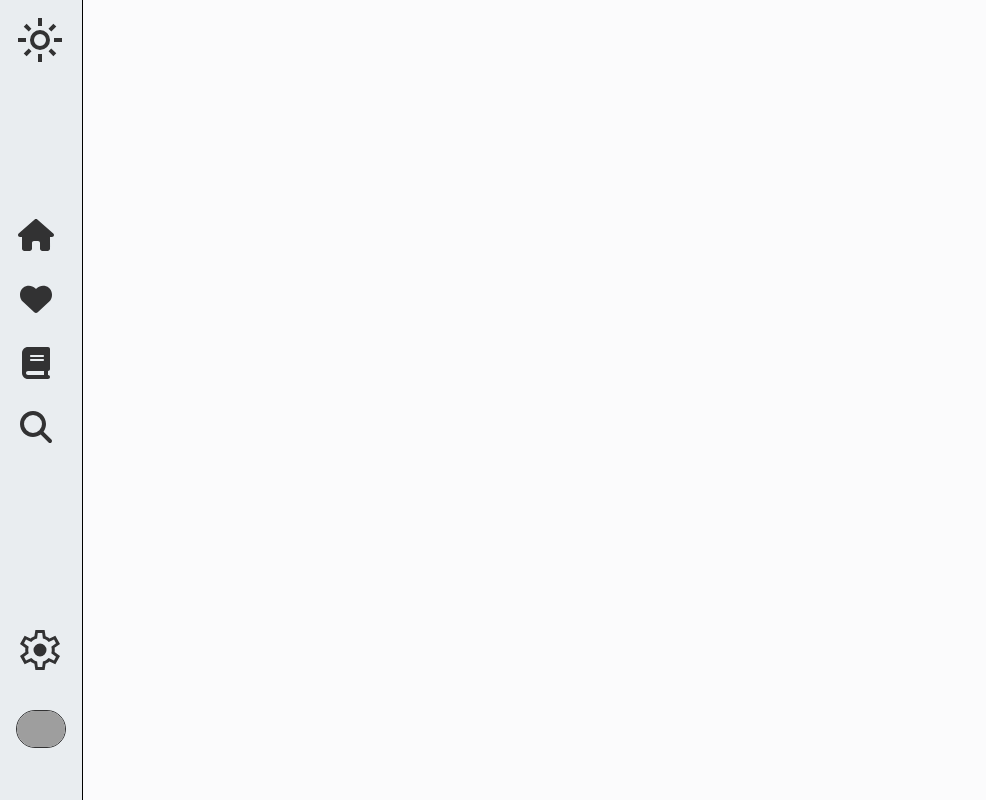
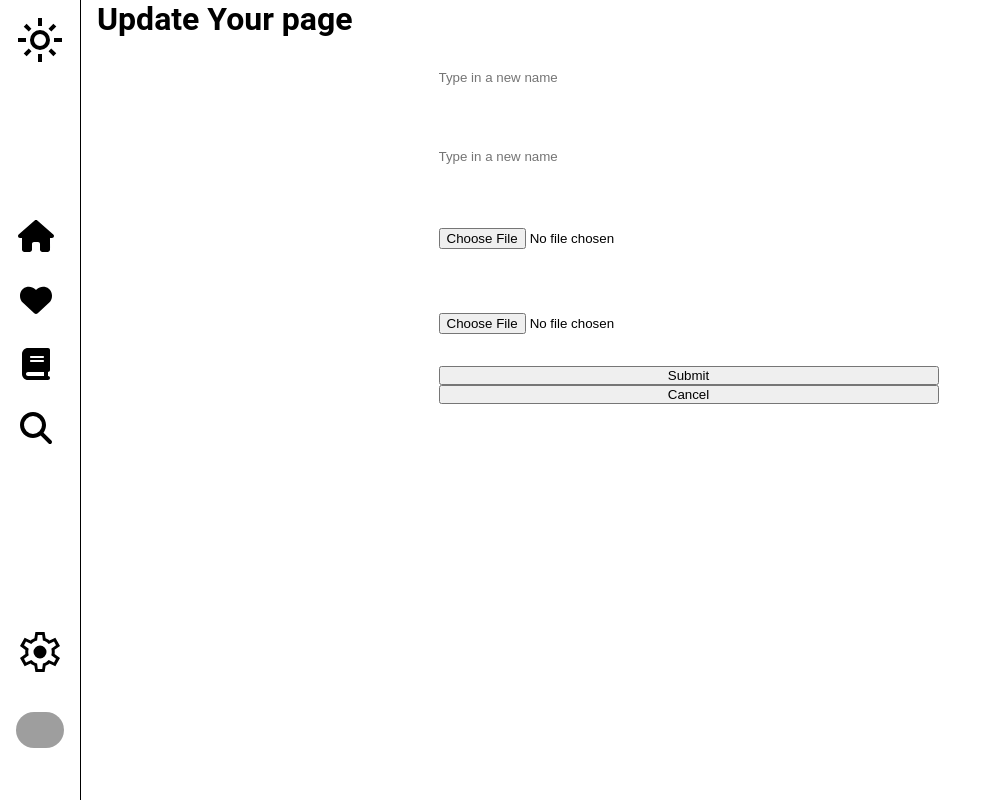
Before and after one commit to DaChoco/music_player, a React (Vite) app in the folder frontend/: page /profile/update in a window 1280 px wide. Before the commit this address had no page. Shown: the whole page, without its empty margins (0-986 px from the left). Built offline with nearby package versions, Linux system fonts and the light colour scheme; grey boxes are pictures that could not be loaded.

Commit message:
improved styling on all pages

```diff
--- a/frontend/src/App.tsx
+++ b/frontend/src/App.tsx
@@ -2,7 +2,7 @@
 import './styles/App.css'
 import { Route, Routes } from 'react-router-dom'
 
-import { LibraryPage, SearchPage, LandingPage, ProfilePage } from './pages'
+import { LibraryPage, SearchPage, LandingPage, ProfilePage, UpdateProfile } from './pages'
 import { Sidenav } from './components'
 import {CreateAudioContext} from './contexts/audioContext'
 function App() {
@@ -19,6 +19,7 @@ function App() {
       <Route path='/favorites'></Route>
 
       <Route path='/profile' element={<ProfilePage></ProfilePage>}></Route>
+      <Route path='/profile/update' element={<UpdateProfile></UpdateProfile>}></Route>
 
       <Route path='/library/songs'></Route>
       <Route path='/library/songs/:songID/page'></Route> {/* This is the page for the song player */}
@@ -28,7 +29,7 @@ function App() {
 
 
     </Routes>
-    <Sidenav></Sidenav>
+
 </CreateAudioContext>
   )
 }
--- a/frontend/src/components/custombar.css
+++ b/frontend/src/components/custombar.css
@@ -1,19 +1,19 @@
 .controls{
 
-    width: 100%;
+    width: 90%;
     display: flex;
     flex-direction: column;
     align-items: center;
     align-content: center;
     justify-content: space-between;
-    position: absolute;
+
     min-height: 100%;
 }
 
 
 input.progress-bar{
     appearance: none;
-    width: 100vw1;
+    width: 90%;
     height: 16px;
     background-color: transparent;
     cursor: pointer;
@@ -32,9 +32,9 @@ input[type="range"]::-webkit-slider-runnable-track{
     -webkit-appearance: none;
     height: 16px;
     width: 16px;
-    background: #4caf50;
+    background: #6c2569;
     border-radius: 50%;
-    margin-top: -4px; /* Centers the thumb vertically */
+    margin-top: 0px; /* Centers the thumb vertically */
     cursor: pointer;
 
   }
@@ -49,7 +49,7 @@ input[type="range"]::-webkit-slider-runnable-track{
 
 .custom-bar{
     width: 100%;
-    position: relative;
+    grid-area: audio;
 }
 
 .custom-img-bar{
--- a/frontend/src/components/custombar.tsx
+++ b/frontend/src/components/custombar.tsx
@@ -24,6 +24,7 @@ function CustomAudioBar(){
         const newProgress = Number(e.target.value)
         if (soundbar.current) {
             const newTime: Number = Number(newProgress / 100) * soundbar.current?.duration
+            console.log(newTime)
             soundbar.current.currentTime = Number(newTime)
             let percent = Math.floor((soundbar.current.currentTime / soundbar.current.duration) * 100)
             setAudioprogress(percent)
@@ -42,16 +43,24 @@ function CustomAudioBar(){
         <div className="audio-bar-container custom-bar">
 
                 <img src={audioimg ?? undefined} alt="" className="song-playing custom-img-bar" />
-                <audio ref={soundbar} src={audio ?? undefined} preload="auto" onEnded={handleEnded} onLoadStart={()=>setIsloading(true)} onLoadedData={()=>setIsloading(false)}></audio>
+                <audio ref={soundbar} src={audio ?? undefined} preload="auto" onEnded={handleEnded} onLoadStart={()=>setIsloading(true)} onLoadedData={()=>setIsloading(false)} onTimeUpdate={() => {
+                        if (soundbar.current) {
+
+                            const percent = (soundbar.current.currentTime / soundbar.current.duration) * 100;
+
+                            setAudioprogress(percent || 0);
+                        }}}></audio>
                 <div className="controls">
                 <input placeholder="scroll" type="range" className="progress-bar"
-                    min={0} value={audioprogress} max={100} onChange={handleTimeUpdate}
+                    min={0} value={Math.floor(audioprogress)} max={100} onChange={handleTimeUpdate}
                     onMouseDown={handleTimeUpdateBegin}
-                    onTouchStart={handleTimeUpdateBegin} onTouchEnd={handleTimeUpdateBegin}></input>
+                    onTouchStart={handleTimeUpdateBegin} onTouchEnd={handleTimeUpdateBegin} ></input>
                 <div className="pause-play">
+
                     <button type="button" className="play-button" onClick={() => {
-                        if (isloading) return
-                        if (isPlaying) {
+                        if (isloading) {return}
+
+                        if (isPlaying === true) {
                             soundbar.current?.pause()
                             handlePause()
                         } else {
@@ -59,8 +68,8 @@ function CustomAudioBar(){
                             handlePlay()
                         }
                     }}>
-                        {!isPlaying ? (<svg xmlns="http://www.w3.org/2000/svg" height="24px" viewBox="0 -960 960 960" width="24px" fill="#000000"><path d="M520-200v-560h240v560H520Zm-320 0v-560h240v560H200Zm400-80h80v-400h-80v400Zm-320 0h80v-400h-80v400Zm0-400v400-400Zm320 0v400-400Z"/></svg>)
-                        : (<svg xmlns="http://www.w3.org/2000/svg" height="24px" viewBox="0 -960 960 960" width="24px" fill="#000000"><path d="M320-200v-560l440 280-440 280Zm80-280Zm0 134 210-134-210-134v268Z"/></svg>)}
+                        {!isPlaying ? (<svg xmlns="http://www.w3.org/2000/svg" height="24px" viewBox="0 -960 960 960" width="24px" fill="#000000"><path d="M320-200v-560l440 280-440 280Zm80-280Zm0 134 210-134-210-134v268Z"/></svg>)
+                        : (<svg xmlns="http://www.w3.org/2000/svg" height="24px" viewBox="0 -960 960 960" width="24px" fill="#000000"><path d="M520-200v-560h240v560H520Zm-320 0v-560h240v560H200Zm400-80h80v-400h-80v400Zm-320 0h80v-400h-80v400Zm0-400v400-400Zm320 0v400-400Z"/></svg>)}
                     </button>
 
 
--- a/frontend/src/components/sidenav.tsx
+++ b/frontend/src/components/sidenav.tsx
@@ -11,28 +11,50 @@ function Sidenav(){
     const handleProfileinfo = () => setProfileinfo(!profileinfo)
     const htmlelement = document.documentElement
 
-      useEffect(()=>{
-            const handleToggleDark = ()=> {
+    useEffect(()=>{
+        const oldtheme = localStorage.getItem("dark-mode");
 
-                if (dark === false){
+            if (oldtheme){
+
+                if (oldtheme == "dark"){
+                    console.log(oldtheme)
+                    setDark(true)
+                    htmlelement.setAttribute("data-theme", "dark");
+                }
+                else if (oldtheme == "light") {
+                    setDark(false)
                     htmlelement.setAttribute("data-theme", "light");
-                }
-                else{
-                    htmlelement.setAttribute("data-theme", "dark")
+
                 }
 
             }
 
-            handleToggleDark();
-        }, [dark])
+    },[])
+
+    const handleToggleDark = ()=> {
+
+        if (dark === false){
+            setDark(false)
+            htmlelement.setAttribute("data-theme", "dark");
+            localStorage.setItem("dark-mode", "dark")
+        }
+        else{
+            setDark(true)
+            htmlelement.setAttribute("data-theme", "light");
+            localStorage.setItem("dark-mode", "light")
+
+        }
+
+    }
+
 
 return(
 <nav className="sidenav-container">
     <div className="menu-top-btn">
         {dark === false ? (
-            <svg  onClick={()=>setDark(!dark)} className='icon-list-item light-dark-icons' xmlns="http://www.w3.org/2000/svg"  viewBox="0 -960 960 960" ><path d="M480-360q50 0 85-35t35-85q0-50-35-85t-85-35q-50 0-85 35t-35 85q0 50 35 85t85 35Zm0 80q-83 0-141.5-58.5T280-480q0-83 58.5-141.5T480-680q83 0 141.5 58.5T680-480q0 83-58.5 141.5T480-280ZM200-440H40v-80h160v80Zm720 0H760v-80h160v80ZM440-760v-160h80v160h-80Zm0 720v-160h80v160h-80ZM256-650l-101-97 57-59 96 100-52 56Zm492 496-97-101 53-55 101 97-57 59Zm-98-550 97-101 59 57-100 96-56-52ZM154-212l101-97 55 53-97 101-59-57Zm326-268Z"/></svg>
+            <svg  onClick={handleToggleDark} className='icon-list-item light-dark-icons' xmlns="http://www.w3.org/2000/svg"  viewBox="0 -960 960 960" ><path d="M480-360q50 0 85-35t35-85q0-50-35-85t-85-35q-50 0-85 35t-35 85q0 50 35 85t85 35Zm0 80q-83 0-141.5-58.5T280-480q0-83 58.5-141.5T480-680q83 0 141.5 58.5T680-480q0 83-58.5 141.5T480-280ZM200-440H40v-80h160v80Zm720 0H760v-80h160v80ZM440-760v-160h80v160h-80Zm0 720v-160h80v160h-80ZM256-650l-101-97 57-59 96 100-52 56Zm492 496-97-101 53-55 101 97-57 59Zm-98-550 97-101 59 57-100 96-56-52ZM154-212l101-97 55 53-97 101-59-57Zm326-268Z"/></svg>
             ):(
-                <svg onClick={()=>setDark(!dark)} className='icon-list-item light-dark-icons' xmlns="http://www.w3.org/2000/svg"  viewBox="0 -960 960 960"><path d="M480-120q-150 0-255-105T120-480q0-150 105-255t255-105q14 0 27.5 1t26.5 3q-41 29-65.5 75.5T444-660q0 90 63 153t153 63q55 0 101-24.5t75-65.5q2 13 3 26.5t1 27.5q0 150-105 255T480-120Zm0-80q88 0 158-48.5T740-375q-20 5-40 8t-40 3q-123 0-209.5-86.5T364-660q0-20 3-40t8-40q-78 32-126.5 102T200-480q0 116 82 198t198 82Zm-10-270Z"/></svg>)}
+                <svg onClick={handleToggleDark} className='icon-list-item light-dark-icons' xmlns="http://www.w3.org/2000/svg"  viewBox="0 -960 960 960"><path d="M480-120q-150 0-255-105T120-480q0-150 105-255t255-105q14 0 27.5 1t26.5 3q-41 29-65.5 75.5T444-660q0 90 63 153t153 63q55 0 101-24.5t75-65.5q2 13 3 26.5t1 27.5q0 150-105 255T480-120Zm0-80q88 0 158-48.5T740-375q-20 5-40 8t-40 3q-123 0-209.5-86.5T364-660q0-20 3-40t8-40q-78 32-126.5 102T200-480q0 116 82 198t198 82Zm-10-270Z"/></svg>)}
 
     </div>
 
@@ -45,8 +67,8 @@ return(
         </ul>
 
         <ul className="menu-items">
-            <li><Link to={"/profile"}><svg className='icon-list-item light-dark-icons' xmlns="http://www.w3.org/2000/svg"  viewBox="0 -960 960 960" fill="#000000"><path d="m388-80-20-126q-19-7-40-19t-37-25l-118 54-93-164 108-79q-2-9-2.5-20.5T185-480q0-9 .5-20.5T188-521L80-600l93-164 118 54q16-13 37-25t40-18l20-127h184l20 126q19 7 40.5 18.5T669-710l118-54 93 164-108 77q2 10 2.5 21.5t.5 21.5q0 10-.5 21t-2.5 21l108 78-93 164-118-54q-16 13-36.5 25.5T592-206L572-80H388Zm48-60h88l14-112q33-8 62.5-25t53.5-41l106 46 40-72-94-69q4-17 6.5-33.5T715-480q0-17-2-33.5t-7-33.5l94-69-40-72-106 46q-23-26-52-43.5T538-708l-14-112h-88l-14 112q-34 7-63.5 24T306-642l-106-46-40 72 94 69q-4 17-6.5 33.5T245-480q0 17 2.5 33.5T254-413l-94 69 40 72 106-46q24 24 53.5 41t62.5 25l14 112Zm44-210q54 0 92-38t38-92q0-54-38-92t-92-38q-54 0-92 38t-38 92q0 54 38 92t92 38Zm0-130Z"/></svg></Link></li>
-            <li><img onClick={handleProfileinfo} src={profileicon ?? undefined} alt="Profile Picture" className="user-icon icon-list-item" /></li>
+            <li><Link to={"/profile/update"}><svg className='icon-list-item light-dark-icons' xmlns="http://www.w3.org/2000/svg"  viewBox="0 -960 960 960" fill="#000000"><path d="m388-80-20-126q-19-7-40-19t-37-25l-118 54-93-164 108-79q-2-9-2.5-20.5T185-480q0-9 .5-20.5T188-521L80-600l93-164 118 54q16-13 37-25t40-18l20-127h184l20 126q19 7 40.5 18.5T669-710l118-54 93 164-108 77q2 10 2.5 21.5t.5 21.5q0 10-.5 21t-2.5 21l108 78-93 164-118-54q-16 13-36.5 25.5T592-206L572-80H388Zm48-60h88l14-112q33-8 62.5-25t53.5-41l106 46 40-72-94-69q4-17 6.5-33.5T715-480q0-17-2-33.5t-7-33.5l94-69-40-72-106 46q-23-26-52-43.5T538-708l-14-112h-88l-14 112q-34 7-63.5 24T306-642l-106-46-40 72 94 69q-4 17-6.5 33.5T245-480q0 17 2.5 33.5T254-413l-94 69 40 72 106-46q24 24 53.5 41t62.5 25l14 112Zm44-210q54 0 92-38t38-92q0-54-38-92t-92-38q-54 0-92 38t-38 92q0 54 38 92t92 38Zm0-130Z"/></svg></Link></li>
+            <li><img onClick={handleProfileinfo}  src={profileicon ?? undefined} alt="Profile Picture" className="user-icon icon-list-item" /></li>
 
             {profileinfo === true && (
                 <li className="summary-profile-show">
--- a/frontend/src/pages/Landing.tsx
+++ b/frontend/src/pages/Landing.tsx
@@ -2,7 +2,7 @@
 import { SongTable } from "../components"
 import { getLatestSongs } from "../apicalls/getSongs"
 import { useEffect, useState, useRef } from "react"
-
+import { Sidenav } from '../components'
 import { useAudioContext } from "../contexts/audioContext"
 import submitDownload from "../apicalls/submitDownload"
 import "../styles/Landing.css"
@@ -70,15 +70,16 @@ function LandingPage(){
 
 
     return (
-        <div className="landing-container">
+        <div className="landing-container website-content-area">
+            <Sidenav></Sidenav>
             {isloading && (
                 <div className="loading-container"></div>
             )}
 
-
+            <div className="content-wrap">
                 <h1 className="intro-text">Welcome to the Music Player</h1>
 
-            <form className="input-section" onSubmit={async (e)=> {
+                <form className="input-section" onSubmit={async (e) => {
                     e.preventDefault();
                     setIsloading(true);
                     await submitDownload(query, setArrofSongs);
@@ -90,7 +91,7 @@ function LandingPage(){
                         <label htmlFor="YT-MP4">Please type in a valid URL</label>
                         <div className="input-wrap">
 
-                <input type="text" className="url-to-music" id="YT-MP4" placeholder="Type a url" value={query} onChange={(e)=> setQuery(e.target.value)}/>
+                            <input type="text" className="url-to-music" id="YT-MP4" placeholder="Type a url" value={query} onChange={(e) => setQuery(e.target.value)} />
                             <button type="submit" className="submit-url">Submit</button>
 
                         </div>
@@ -98,13 +99,14 @@ function LandingPage(){
 
                 </form>
 
-            {arrofSongs?.length > 0 && (<SongTable songs={arrofSongs}/>)}
+                {arrofSongs?.length > 0 && (<SongTable songs={arrofSongs} />)}
 
                 <div className="audio-bar-container">
                     <img src={audioimg ?? undefined} alt="" className="song-playing" />
                     {audio !== undefined && (
                         <audio className="audio-bar" src={audio ?? undefined} ref={soundbar} controls ></audio>
                     )}
+                </div>
             </div>
 
 
--- /dev/null
+++ b/frontend/src/pages/UpdateProfile.tsx
@@ -0,0 +1,42 @@
+import "../styles/Profile.css"
+import "../styles/App.css"
+import { Sidenav } from "../components"
+import { useState } from "react"
+function UpdateProfile(){
+    interface FORMINFO {
+        username: string,
+        email: string,
+        userfile: File | null,
+        userbanner: File | null
+    }
+    const [forminfo, setForminfo] = useState<FORMINFO>({username: "", email: "", userfile: null, userbanner: null})
+
+
+    const handleToggleFiles = (e: React.ChangeEvent<HTMLInputElement>)=>{
+        if (e.target.files && e.target.files.length > 0){
+            setForminfo(prev => ({...prev, userfile: e.target.files![0]}))
+
+        }
+
+
+    }
+    return(
+        <div className="update-container website-content-area">
+            <Sidenav></Sidenav>
+            <div className="content-wrap">
+                <h1>Update Your page</h1>
+                <form className="user-input-update">
+                    <input type="text" placeholder="Type in a new name" value={forminfo.username ?? null} />
+                    <input type="text" placeholder="Type in a new name" value={forminfo.email} />
+                    <input type="file" placeholder="Type in a new name" onChange={handleToggleFiles}  />
+                    <input type="file" placeholder="Type in a new name" onChange={handleToggleFiles}/>
+
+                    <button type="submit">Submit</button>
+                    <button type="button">Cancel</button>
+                </form>
+            </div>
+        </div>
+    )
+}
+
+export default UpdateProfile
--- a/frontend/src/pages/index.tsx
+++ b/frontend/src/pages/index.tsx
@@ -2,3 +2,4 @@ export {default as LibraryPage} from './Library'
 export {default as SearchPage} from './Search'
 export {default as LandingPage} from './Landing'
 export {default as ProfilePage} from './profile'
+export {default as UpdateProfile} from "./UpdateProfile"
--- a/frontend/src/pages/profile.tsx
+++ b/frontend/src/pages/profile.tsx
@@ -1,13 +1,15 @@
 import "../styles/profile.css"
+import "../styles/App.css"
 import { Albumbox, CustomAudioBar } from "../components"
 import { getLatestSongs } from "../apicalls/getSongs"
 import { useState, useEffect } from "react"
 import { Albumboxtype } from "../components/albumbox"
 import { useAudioContext } from "../contexts/audioContext"
-function ProfilePage(){
-    const [arrofAlbums, setArrofAlbums] = useState<Albumboxtype[]>([{song_cover: "", song_name: "", song_img_url: "", album_cover: "", album_name: "", artist_name: ""}])
+import { Sidenav } from "../components"
+function ProfilePage() {
+    const [arrofAlbums, setArrofAlbums] = useState<Albumboxtype[]>([{ song_cover: "", song_name: "", song_img_url: "", album_cover: "", album_name: "", artist_name: "" }])
 
-    const returnAlbumBoxes = async ()=>{
+    const returnAlbumBoxes = async () => {
         const url = `http://${import.meta.env.VITE_API_URL}/api/album`
         const response = await fetch(url, { method: 'GET' })
         if (!response.ok) {
@@ -19,20 +21,21 @@ function ProfilePage(){
     useEffect(() => {
         //testing
         const handleextractLatestSongs = async () => {
-            try{
+            try {
                 const data = await getLatestSongs()
                 setArrofAlbums(data)
                 console.log(data)
             }
-            catch (error)
-            {console.log("Error fetching songs:", error)}
+            catch (error) { console.log("Error fetching songs:", error) }
 
         }
         handleextractLatestSongs()
     }, [])
 
     return (
-        <div className="profile-page-container">
+        <div className="profile-page-container website-content-area">
+            <Sidenav></Sidenav>
+            <div className="content-wrap">
                 <div className="header-zone"> {/* User Profile banner image and profile picture */}
                     <img src="https://gamecms-res-hw.sl916.com/official_website_resource/60001/4/PICTURE/20250403/pc-4_bcfcd0ec560f4e5c9bd28359fd2ded87.jpg" alt="" className="user-banner" />
                     <img className="user-icon main-profile" src="https://publicboorufiles-01.s3.af-south-1.amazonaws.com/userIcons/2025-04-13-3d15ffe961ba-1acadc7acb3bed2aab06b06e533fdab7.jpg" alt="" />
@@ -61,8 +64,10 @@ function ProfilePage(){
 
 
                 </div>
+                <CustomAudioBar></CustomAudioBar>
+            </div>
 
-            <CustomAudioBar></CustomAudioBar>
+
         </div>
     )
 }
--- a/frontend/src/styles/App.css
+++ b/frontend/src/styles/App.css
@@ -1,8 +1,12 @@
 
 .sidenav-container{
+    grid-area: sidenav;
     width: max-content;
-    height: 100%;
-    position: fixed;
+    height: 100dvh;
+    position: sticky;
+    bottom: 0;
+    left: 0;
+
     display: flex;
     flex-direction: column;
     flex-wrap: wrap;
@@ -11,6 +15,12 @@
     left: 0;
     border-right: 1px solid black;
     background-color: var(--sidenav-background);
+}
+
+.content-wrap{
+    grid-area: maincontent;
+    overflow-y: scroll;
+    height: 100dvh;
 }
 
 *{
@@ -74,13 +84,37 @@ li{
     text-align: center;
 }
 
+.website-content-area{
+    grid-template-areas:
+        "sidenav maincontent maincontent"
+        "sidenav maincontent maincontent"
+        "sidenav content content"
+        "sidenav audio audio";
+
+    grid-template-rows: auto auto auto auto;
+    grid-template-columns: max-content auto auto;
+    column-gap: 1rem;
+}
+
 .summary-profile-icon{
     width: 10rem;
 }
 
 @media only screen and (max-width: 768px) {
+
+    .website-content-area{
+        grid-template-areas:
+            "maincontent maincontent"
+            "maincontent maincontent"
+
+            "sidenav sidenav";
+
+        grid-template-rows: auto auto auto;
+        grid-template-columns: auto;
+        column-gap: 1rem;
+    }
     .summary-profile-icon{
-        width: 5rem;
+        width: 10rem;
         margin: 0 1.5rem;
     }
 
@@ -89,9 +123,8 @@ li{
         width: 100%;
         height: max-content;
         flex-direction: row;
-        position: fixed;
-        bottom: 0;
-        left: 0;
+
+
         flex-wrap: nowrap;
         border-right: none;
         border-bottom: 1px solid black;
@@ -105,8 +138,10 @@ li{
     }
 
     .summary-profile-show{
-        left: -100%;
-        top: -500%;
+        position: fixed;
+        left: 50%;
+        top: 50%;
+        transform: translate(-50%, -50%);
         padding: 0.5rem 1rem;
         width: 100%;
         z-index: 10000;
--- a/frontend/src/styles/Landing.css
+++ b/frontend/src/styles/Landing.css
@@ -1,6 +1,7 @@
 .landing-container{
-    width: min(1000px, 100%);
+    width: 100dvw;
     margin: 0 auto;
+    display: grid;
 }
 
 .other-columns > *{
@@ -160,6 +161,7 @@ input{
     .input-section{
         flex-direction: column;
         width: 100%;
+        padding: 0.5rem;
     }
 
     .url-to-music{
@@ -168,6 +170,7 @@ input{
 
     .audio-bar-container{
         width: 100%;
+        align-items: left;
     }
     .main-column{
         width: 50%;
--- a/frontend/src/styles/Profile.css
+++ b/frontend/src/styles/Profile.css
@@ -19,29 +19,44 @@
 }
 
 .profile-page-container{
-    width: min(720px, 100%);
+    width: 100dvw;
     height: 100%;
     margin: 0 auto;
+    display: grid;
 
 }
 
 .main-profile{
-    width: 7.5rem;
+    width: 10rem;
     position: absolute;
-    bottom: -15%;
-    left: 0;
+    bottom: -10%;
+    left: 1rem;
     border: 5px solid var(--body-background);
 }
 
 .profile-content-zone{
     display: grid;
-    grid-template-columns: min(300px, 50%) min(300px, 50%);
+    grid-template-columns: min(300px, 50%) min(300px, 50%) min(300px, 50%);
     grid-template-rows: 1fr 1fr;
     gap: 1rem;
     width: 90%;
     margin: 0 auto;
 }
 
+.update-container{
+    display: grid;
+}
+
+.user-input-update{
+    width: min(100%, 500px);
+    margin: 0 auto;
+    display: flex;
+    flex-direction: column;
+}
+
+.user-input-update > input{
+    margin: 2rem 0;
+}
 @media only screen and (max-width: 768px) {
     .main-profile{
         width: 5rem;
```
Lines whose indentation alone changed are shown as unchanged.
